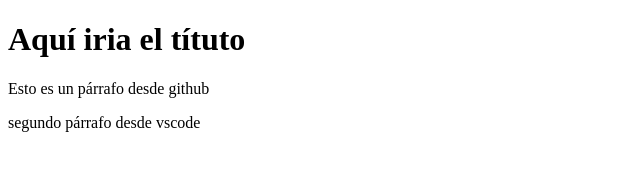
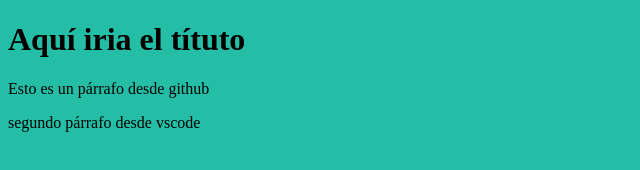
Before and after one commit to Efrn86/EmpresaC, a plain HTML site: page index.html in a window 1280 px wide. Shown: the whole page, without its empty margins (0-640 px from the left). Drawn offline with Linux system fonts and the light colour scheme.

Commit message:
Corrigiendo error de sintaxis en CSS

```diff
--- a/Estilos1.css
+++ b/Estilos1.css
@@ -1,3 +1,3 @@
 body{
-  bacground-color:#24bea7;
+  background-color:#24bea7;
 }
```
